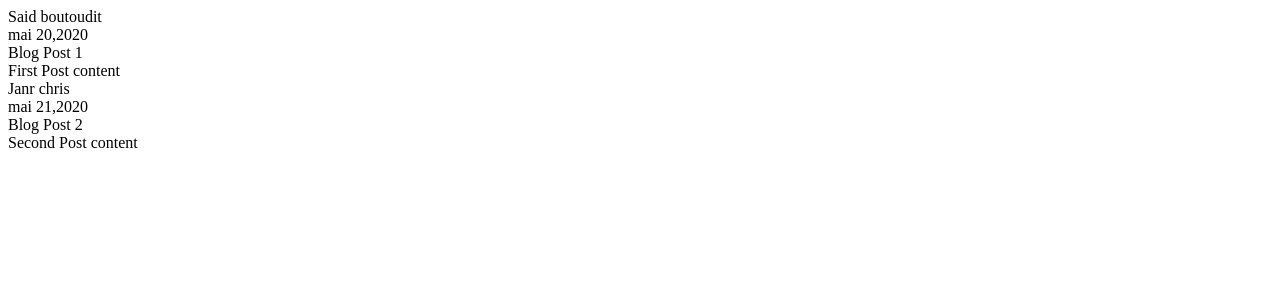
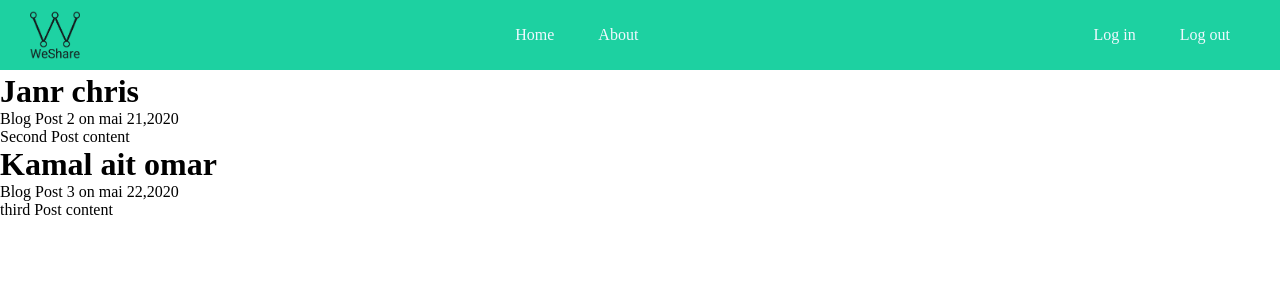
Before and after one commit to kamalaitomar/weshare, a Flask app: page / in a window 1280 px wide. Shown: the top 300 px of the page. Run offline with Flask 2, Linux system fonts and the light colour scheme.

Commit message:
creating a navigation bar

```diff
--- a/blogapp.py
+++ b/blogapp.py
@@ -18,6 +18,14 @@ posts = [
         'content' : 'Second Post content',
         'date_posted': 'mai 21,2020'
 
+    },
+
+    {
+        'author' : 'Kamal ait omar',
+        'title' : 'Blog Post 3',
+        'content' : 'third Post content',
+        'date_posted': 'mai 22,2020'
+
     }
 ]
 
--- /dev/null
+++ b/static/css/style.css
@@ -0,0 +1,44 @@
+*{
+    box-sizing: border-box;
+    margin : 0;
+    padding: 0;
+}
+
+header li, a{
+    font-weight: 500;
+    font-size: 16px;
+    color: aliceblue;
+    text-decoration: none;
+}
+
+header{
+    width: 100%;
+    display: flex;
+    justify-content: space-between;
+    align-items: center;
+    padding:10px 30px ;
+    background-color: #1dd1a1;
+    position: fixed;
+}
+
+.nav_links{
+    list-style: none;
+}
+
+.nav_links li {
+    display: inline-block;
+    padding: 0px 20px;
+}
+
+.nav_links li a{
+    transition: all 0.3s ease 0s;
+}
+
+.nav_links li a:hover{
+    color: #2d3436;
+}
+
+.logo{
+    width: 50px;
+    height: 50px;
+}
--- a/templates/home.html
+++ b/templates/home.html
@@ -2,12 +2,10 @@
 {%block content%}
     {% for post in posts%}
 
-
     <div class="post">
-        {{ post.author }} <br>
-        {{ post.date_posted }} <br>
-        {{ post.title }} <br>
-        {{ post.content }}
+        <h1> {{ post.author }} </h1>
+        <p> {{ post.title }} on {{ post.date_posted }} </p>
+        <p> {{ post.content }} </p>
     </div>
 
     {% endfor %}
--- a/templates/layout.html
+++ b/templates/layout.html
@@ -12,9 +12,28 @@
         <title>Flask Blog</title>
     {%endif%}
 
+    <link rel="stylesheet" type="text/css" href="{{ url_for('static', filename='/css/style.css') }}">
 
 </head>
 <body>
+
+    <header>
+        <img class="logo" src="../static/images/logo.jpg" alt="weshare logo" title="We Share">
+        <nav class="nav_links">
+            <ul>
+                <li><a href="#">Home</a></li>
+                <li><a href="#">About</a></li>
+            </ul>
+        </nav>
+        <nav class="nav_links">
+            <ul>
+                <li><a href="#">Log in</a></li>
+                <li><a href="#">Log out</a></li>
+            </ul>
+        </nav>
+
+    </header>
+
     {% block content %}{% endblock %}
 
 </body>
```
Also changed, not shown: static/images/logo.jpg (added).
